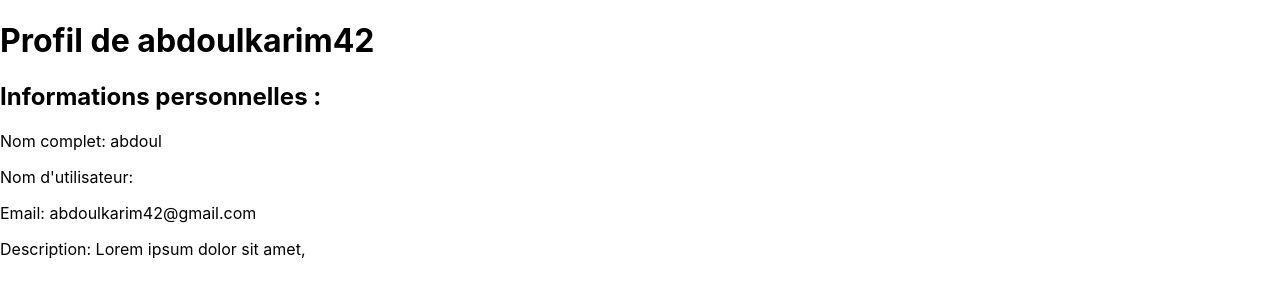
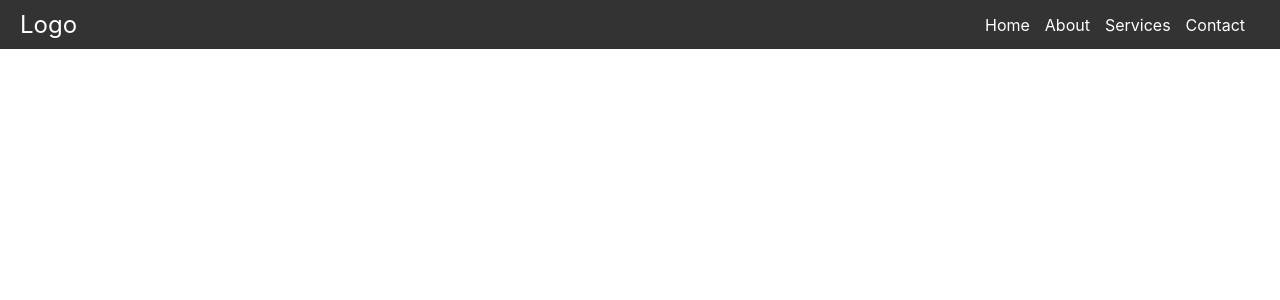
Before and after one commit to abdoulkarim22/training-react, a React (Create React App) app: page / in a window 1280 px wide. Shown: the top 300 px of the page. Built offline with nearby package versions, Linux system fonts and the light colour scheme.

Commit message:
cree Navbar

```diff
--- a/src/App.js
+++ b/src/App.js
@@ -5,12 +5,13 @@ import Counter from './components/Counter';
 import LoginForm from './components/LoginForm';
 import Page from './pages/Page';
 import ProfilePage from './pages/ProfilePage';
+import Navbar from './components/Navbar';
 
 
 function App() {
   return (
     <>
-      <ProfilePage/>
+      <Navbar/>
     </>
   )
 }
--- /dev/null
+++ b/src/components/Navbar.css
@@ -0,0 +1,37 @@
+.navbar {
+    background-color: #333;
+    color: #fff;
+    display: flex;
+    justify-content: space-between;
+    align-items: center;
+    padding: 10px 20px;
+}
+
+.navbar-brand {
+    font-size: 1.5rem;
+}
+
+.logo {
+    color: #fff;
+    text-decoration: none;
+}
+
+.navbar-nav {
+    list-style-type: none;
+    display: flex;
+    margin: 0;
+    padding: 0;
+}
+
+.nav-item {
+    margin-right: 15px;
+}
+
+.nav-link {
+    color: #fff;
+    text-decoration: none;
+}
+
+.nav-link:hover {
+    color: #ccc;
+}
--- /dev/null
+++ b/src/components/Navbar.jsx
@@ -0,0 +1,20 @@
+import React from 'react';
+import './Navbar.css';
+
+const Navbar = () => {
+    return (
+        <nav className="navbar">
+            <div className="navbar-brand">
+                <a href="#" className="logo">Logo</a>
+            </div>
+            <ul className="navbar-nav">
+                <li className="nav-item"><a href="#" className="nav-link">Home</a></li>
+                <li className="nav-item"><a href="#" className="nav-link">About</a></li>
+                <li className="nav-item"><a href="#" className="nav-link">Services</a></li>
+                <li className="nav-item"><a href="#" className="nav-link">Contact</a></li>
+            </ul>
+        </nav>
+    );
+}
+
+export default Navbar;
```
